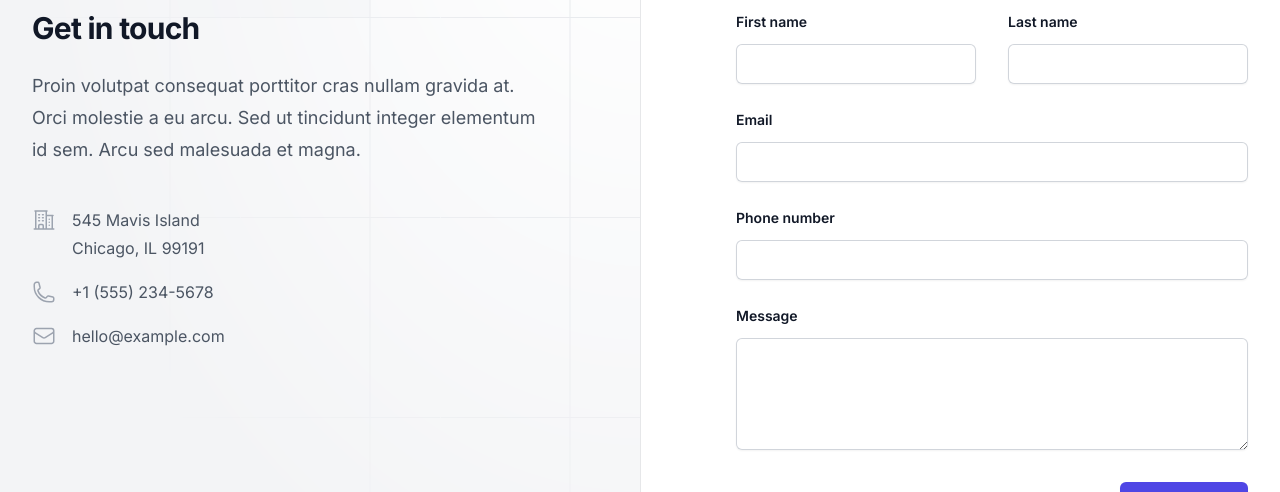
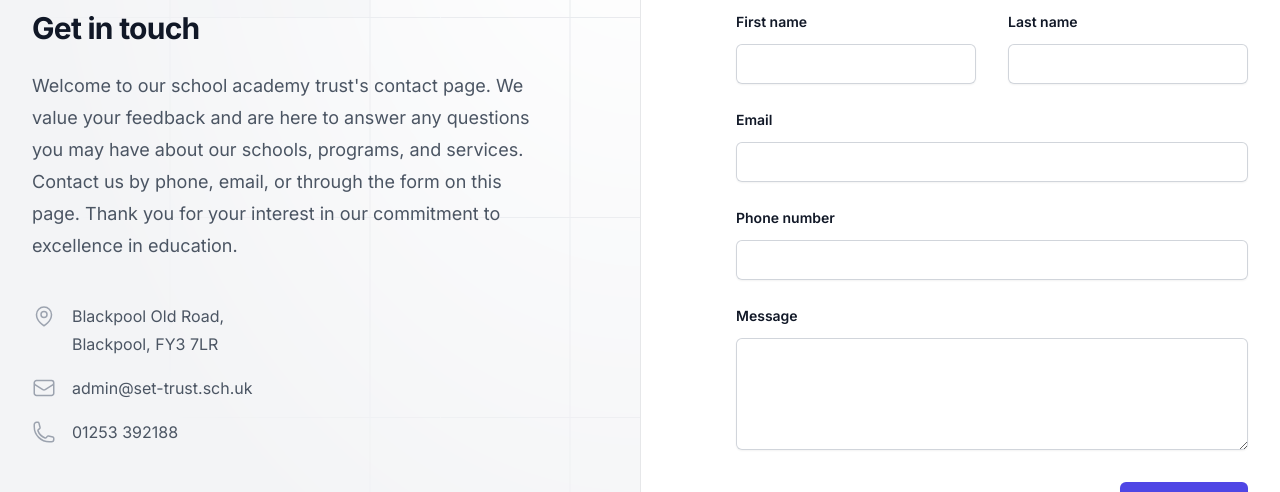
Before and after one commit to tuppers360/synergy-app, a Next.js app: page /contactus in a window 1280 px wide. Shown: the part 643-1135 px from the top of the page. Built offline with nearby package versions, Linux system fonts and the light colour scheme.

Commit message:
add contact page

```diff
--- a/src/app/contactus/page.tsx
+++ b/src/app/contactus/page.tsx
@@ -1,6 +1,6 @@
 import {
-  BuildingOffice2Icon,
   EnvelopeIcon,
+  MapPinIcon,
   PhoneIcon,
 } from '@heroicons/react/24/outline';
 
@@ -58,23 +58,42 @@ function ContactUs() {
                 Get in touch
               </h2>
               <p className="mt-6 text-lg leading-8 text-gray-600">
-                Proin volutpat consequat porttitor cras nullam gravida at. Orci
-                molestie a eu arcu. Sed ut tincidunt integer elementum id sem.
-                Arcu sed malesuada et magna.
+                Welcome to our school academy trust&apos;s contact page. We
+                value your feedback and are here to answer any questions you may
+                have about our schools, programs, and services. Contact us by
+                phone, email, or through the form on this page. Thank you for
+                your interest in our commitment to excellence in education.
               </p>
               <dl className="mt-10 space-y-4 text-base leading-7 text-gray-600">
                 <div className="flex gap-x-4">
                   <dt className="flex-none">
                     <span className="sr-only">Telephone</span>
-                    <BuildingOffice2Icon
+                    <MapPinIcon
                       className="h-7 w-6 text-gray-400"
                       aria-hidden="true"
                     />
                   </dt>
                   <dd>
-                    545 Mavis Island
+                    Blackpool Old Road,
                     <br />
-                    Chicago, IL 99191
+                    Blackpool, FY3 7LR
+                  </dd>
+                </div>
+                <div className="flex gap-x-4">
+                  <dt className="flex-none">
+                    <span className="sr-only">Email</span>
+                    <EnvelopeIcon
+                      className="h-7 w-6 text-gray-400"
+                      aria-hidden="true"
+                    />
+                  </dt>
+                  <dd>
+                    <a
+                      className="hover:text-gray-900"
+                      href="mailto:hello@example.com"
+                    >
+                      admin@set-trust.sch.uk
+                    </a>
                   </dd>
                 </div>
                 <div className="flex gap-x-4">
@@ -86,28 +105,8 @@ function ContactUs() {
                     />
                   </dt>
                   <dd>
-                    <a
-                      className="hover:text-gray-900"
-                      href="tel:+1 (555) 234-5678"
-                    >
-                      +1 (555) 234-5678
-                    </a>
-                  </dd>
-                </div>
-                <div className="flex gap-x-4">
-                  <dt className="flex-none">
-                    <span className="sr-only">Telephone</span>
-                    <EnvelopeIcon
-                      className="h-7 w-6 text-gray-400"
-                      aria-hidden="true"
-                    />
-                  </dt>
-                  <dd>
-                    <a
-                      className="hover:text-gray-900"
-                      href="mailto:hello@example.com"
-                    >
-                      hello@example.com
+                    <a className="hover:text-gray-900" href="tel:01253 392188">
+                      01253 392188
                     </a>
                   </dd>
                 </div>
```
